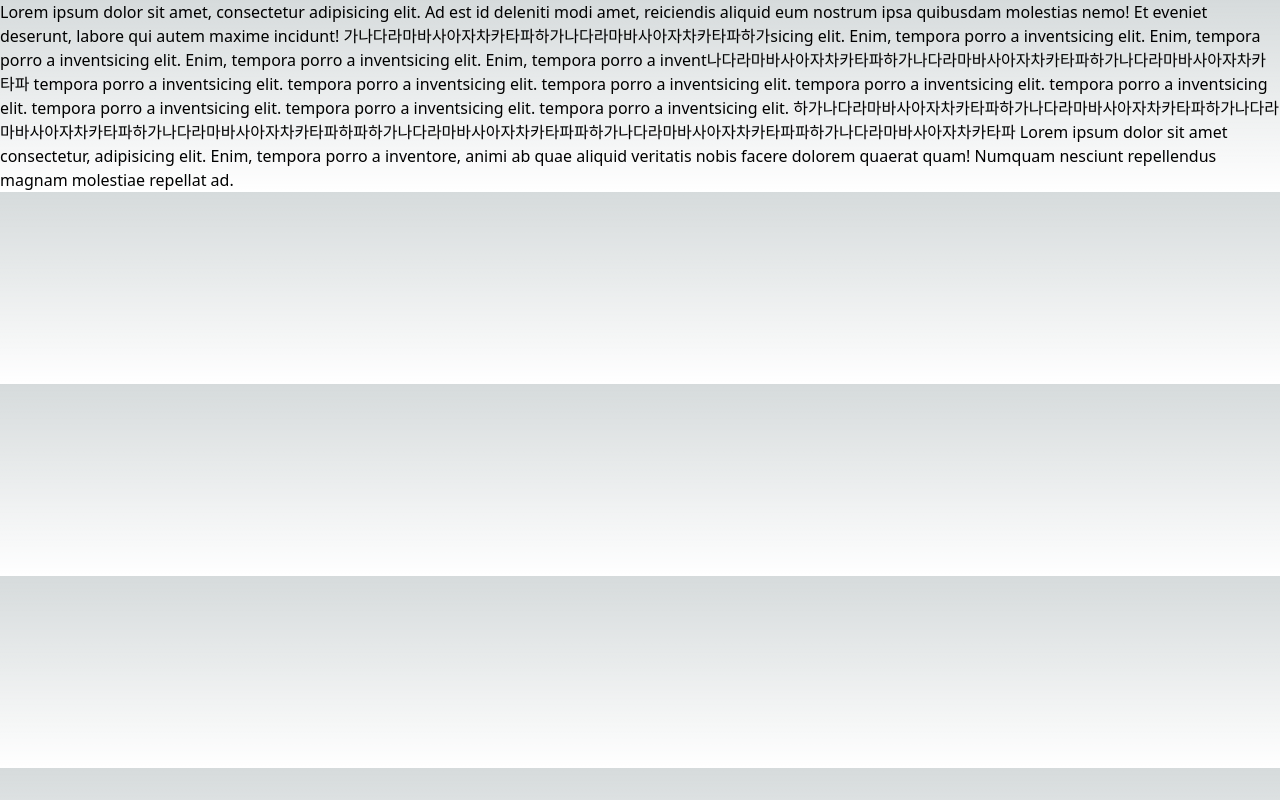
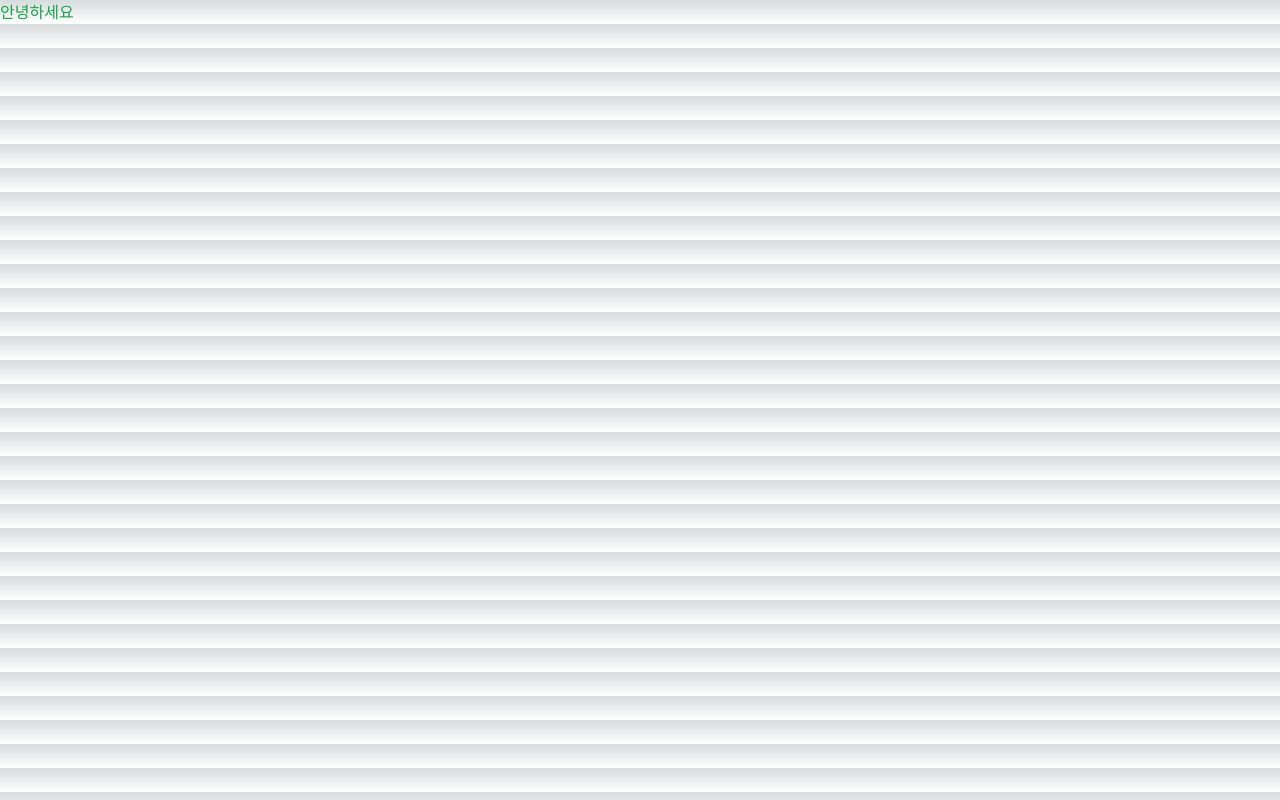
Before and after one commit to yunsusu/gildongmu, a Next.js app: page / in a window 1280 px wide. Built offline with nearby package versions, Linux system fonts and the light colour scheme.

Commit message:
feat: 기초세팅

```diff
--- a/package.json
+++ b/package.json
@@ -23,10 +23,13 @@
     "@types/node": "^20",
     "@types/react": "^18",
     "@types/react-dom": "^18",
+    "@typescript-eslint/parser": "^7.1.0",
     "autoprefixer": "^10.0.1",
     "eslint": "^8",
     "eslint-config-next": "14.0.4",
     "eslint-config-prettier": "^9.1.0",
+    "eslint-plugin-simple-import-sort": "^12.0.0",
+    "eslint-plugin-unused-imports": "^3.1.0",
     "postcss": "^8",
     "prettier": "^3.2.5",
     "tailwindcss": "^3.3.0",
--- a/pages/index.tsx
+++ b/pages/index.tsx
@@ -2,17 +2,7 @@ export default function Home() {
   return (
     <>
       <div>
-        Lorem ipsum dolor sit amet, consectetur adipisicing elit. Ad est id deleniti modi amet, reiciendis aliquid eum
-        nostrum ipsa quibusdam molestias nemo! Et eveniet deserunt, labore qui autem maxime incidunt!
-        가나다라마바사아자차카타파하가나다라마바사아자차카타파하가sicing elit. Enim, tempora porro a inventsicing elit.
-        Enim, tempora porro a inventsicing elit. Enim, tempora porro a inventsicing elit. Enim, tempora porro a
-        invent나다라마바사아자차카타파하가나다라마바사아자차카타파하가나다라마바사아자차카타파 tempora porro a
-        inventsicing elit. tempora porro a inventsicing elit. tempora porro a inventsicing elit. tempora porro a
-        inventsicing elit. tempora porro a inventsicing elit. tempora porro a inventsicing elit. tempora porro a
-        inventsicing elit. tempora porro a inventsicing elit.
-        하가나다라마바사아자차카타파하가나다라마바사아자차카타파하가나다라마바사아자차카타파하가나다라마바사아자차카타파하파하가나다라마바사아자차카타파파하가나다라마바사아자차카타파파하가나다라마바사아자차카타파
-        Lorem ipsum dolor sit amet consectetur, adipisicing elit. Enim, tempora porro a inventore, animi ab quae aliquid
-        veritatis nobis facere dolorem quaerat quam! Numquam nesciunt repellendus magnam molestiae repellat ad.
+        <span className="text-reds-600 tablet:text-blue-600 pc:text-green-600">안녕하세요</span>
       </div>
     </>
   );
--- a/tailwind.config.ts
+++ b/tailwind.config.ts
@@ -14,11 +14,11 @@ const config: Config = {
           'conic-gradient(from 180deg at 50% 50%, var(--tw-gradient-stops))',
       },
     },
-  },
-  screens: {
-    mobile: "375px",
-    tablet: "768px",
-    pc: "1200px",
+    screens: {
+      mobile: "375px",
+      tablet: "768px",
+      pc: "1200px",
+    },
   },
   plugins: [],
 }
```
Also changed, not shown: .eslintrc.json, 1 other file (tests, documents, lock files or other folders).
